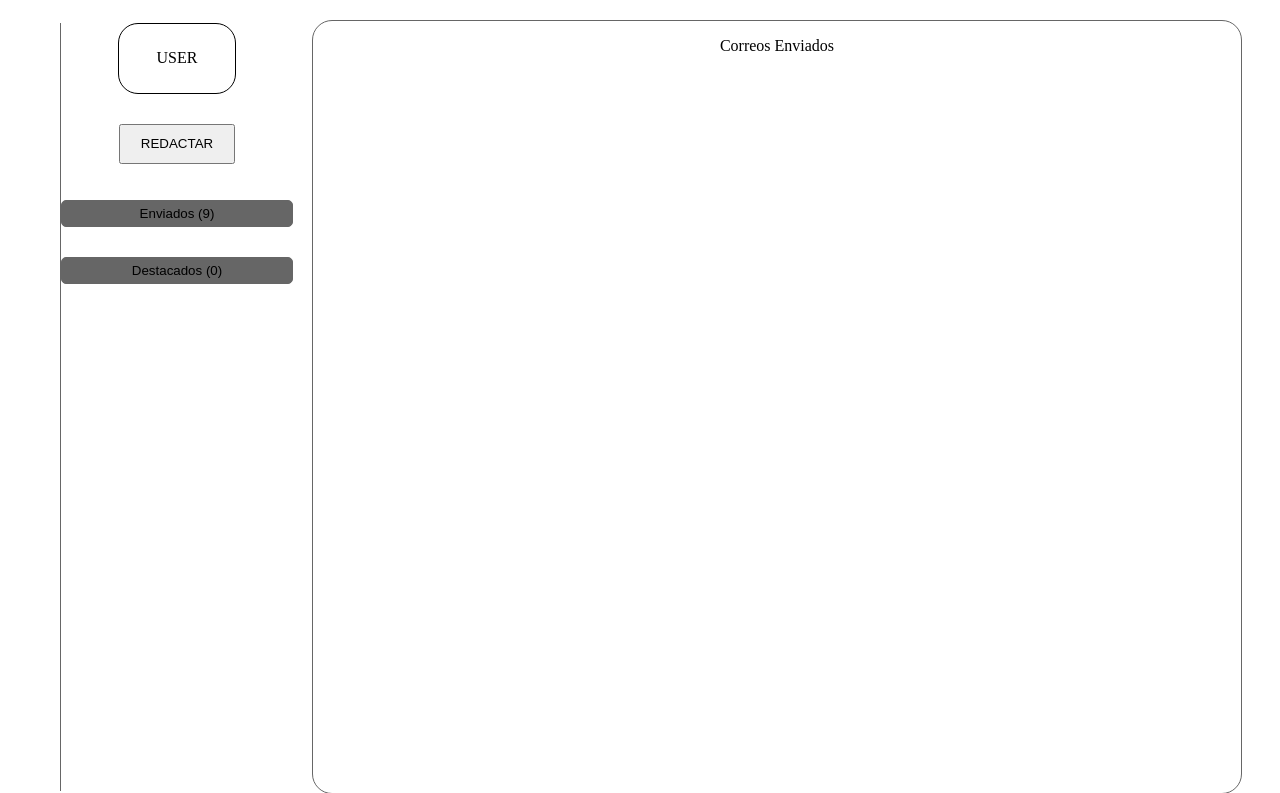
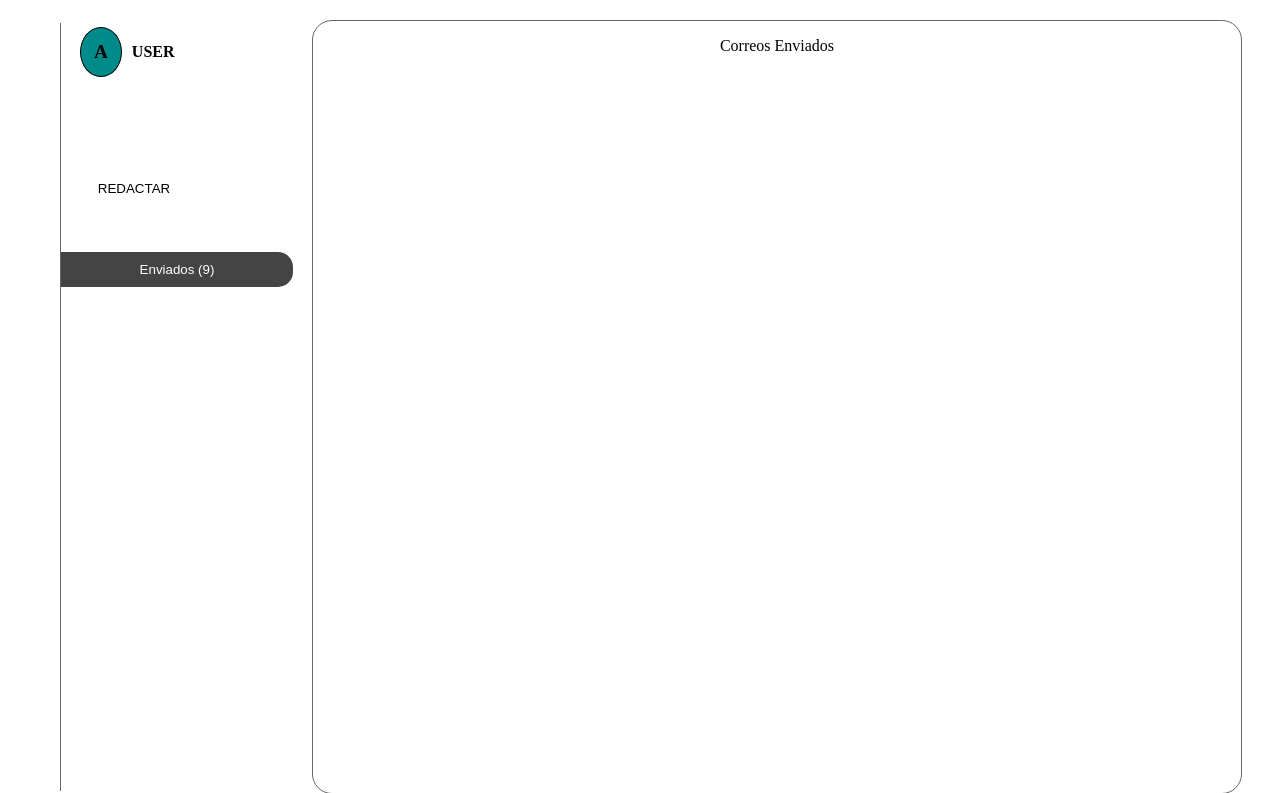
Before and after one commit to abram001X/ProyectoUni, a PHP site: page / in a window 1280 px wide. Shown: the top 793 px of the page. Run offline with PHP 8.4, Linux system fonts and the light colour scheme.

Commit message:
estilos actualizados

```diff
--- a/src/routes/emails.js
+++ b/src/routes/emails.js
@@ -7,3 +7,18 @@ export const emails = [{
     message: "Lorem ipsum dolor sit amet, consectetur adipisicing elit. Minima provident quia corporis maxime itaque nihil consectetur! Cumque inventore eligendi accusantium ducimus perferendis quibusdam quod? Eos atque porro est fugit veniam!Minima provident quia corporis maxime itaque nihil consectetur! Cumque inventore eligendi accusantium ducimus perferendis quibusdam quod? Eos atque porro est fugit veniam!",
     date: "11 dec"
 }]
+
+export function emailsFetch(/*fav o enviados*/){
+    //Colocar el fetching de los datos, emails destacados y emails enviados
+    const emailsSended = emails.map(
+    (data) =>
+      `
+  <li class="email">
+    <b class="u_em">${data.username}</b>
+    <p>${data.message}</p>
+    <b>${data.date}</b>
+  </li>
+    `
+  );
+  return emailsSended
+}
--- a/src/routes/main.js
+++ b/src/routes/main.js
@@ -1,4 +1,4 @@
-import { emails } from "./emails.js";
+import { emails, emailsFetch } from "./emails.js";
 
 const main = document.querySelector(".cont_main");
 export function emailSend() {
@@ -17,21 +17,12 @@ export function emailSend() {
 }
 
 export function emailSended() {
-  const emailsSended = emails.map(
-    (data) =>
-      `
-  <li class="email">
-    <b class="u_em">${data.username}</b>
-    <p>${data.message}</p>
-    <b>${data.date}</b>
-  </li>
-    `
-  );
+
   const newMain = `
   <section class="cont_bdentry">
     <h2 class="title_main">Correos Enviados</h2>
     <ul class="cont_email">
-      ${emailsSended}
+      ${emailsFetch()}
     </ul>
   </section>
               `;
@@ -42,6 +33,9 @@ export function emailFav() {
   const newMain = `
     <section class="cont_bdentry">
       <h2 class="title_main">Correos Destacados</h2>
+      <ul class="cont_email">
+      ${emailsFetch()}
+    </ul>
     </section>
               `;
   main.innerHTML = newMain;
--- a/src/routes/navMenu.js
+++ b/src/routes/navMenu.js
@@ -4,20 +4,24 @@ const buttonSended = document.querySelector(".tag_sended");
 const buttonFav = document.querySelector(".tag_fav");
 
 buttonRedactar.addEventListener("click", () => {
-  routes("email_send");
+  routes("redactar", buttonRedactar);
 });
 
 buttonSended.addEventListener("click", () => {
   routes("tag_sended");
+  buttonSended.style = "background-color:#444;";
+  buttonFav.style = "backgrund-color:transparent;";
 });
 
 buttonFav.addEventListener("click", () => {
   routes("tag_fav");
+  buttonFav.style = "background-color:#444;";
+  buttonSended.style = "backgrund-color:transparent;";
 });
 
 function routes(route) {
   switch (route) {
-    case "email_send":
+    case "redactar":
       emailSend();
       break;
     case "tag_sended":
--- a/templates/styles/menu.css
+++ b/templates/styles/menu.css
@@ -6,16 +6,31 @@
     padding-right: 20px;
 }
 .us_men{
-    border: 1px solid;
     display: flex;
     align-items: center;
-    justify-content: center;
-    width: 50%;
-    border-radius: 20px;
-    height: 9%;
+    border-radius: 25px;
     margin-bottom: 30px;
+    align-self: flex-start;
+    margin-left: 15px;
+    font-weight: 700;
+    padding: 4px;
+    width: 46%;
 }
 
+.us_ic{
+    font-size: 1.2em;
+    border-radius: 100%;
+    border: 1px solid;
+    padding: 13px;
+    background-color: darkcyan;
+}
+.us_p{
+    margin-left: 10px;
+}
+
+.us_men:hover{
+    background-color: #444;
+}
 .nav_men{
     border-left: 1px solid #666;
     height: 97%;
@@ -27,12 +42,28 @@
 
 .redactar{
     width: 50%;
+    border-radius: 15px;
+    border: none;
+    align-self: flex-start;
+    margin-left: 15px;
+    margin-top: 50px;
+    background-color: #fff;
+    color: #000;
+    padding: 20px;
 }
+
 .tag_men{
     width: 100%;
-    border: 1px solid #666;
-    border-radius: 5px;
-    padding: 5px;
-    background-color: #666;
-    margin-bottom: 30px;
+    border: none;
+    border-top-right-radius: 15px;
+    border-bottom-right-radius:15px ;
+    padding: 10px;
+    color: #000;
+    margin-bottom: 25px;
+    background-color: transparent;
+    color: #fff;
 }
+
+.tag_men:hover{
+    background-color: #444;
+}
--- a/templates/vis_menu.php
+++ b/templates/vis_menu.php
@@ -1,12 +1,13 @@
 <menu class="cont_menu">
     <nav class="nav_men">
         <div class="us_men">
-            <p>USER</p>
+            <div class="us_ic">A</div>
+            <b class="us_p">USER</b>
         </div>
-        <button style="height:40px;" class="redactar">REDACTAR</button>
+        <button  class="redactar">REDACTAR</button>
         <br>
         <br>
-        <button class="tag_men tag_sended">Enviados (9)</button>
+        <button class="tag_men tag_sended" style="background-color: #444;">Enviados (9)</button>
         <button class="tag_men tag_fav">Destacados (0)</button>
     </nav>
 </menu>
```
